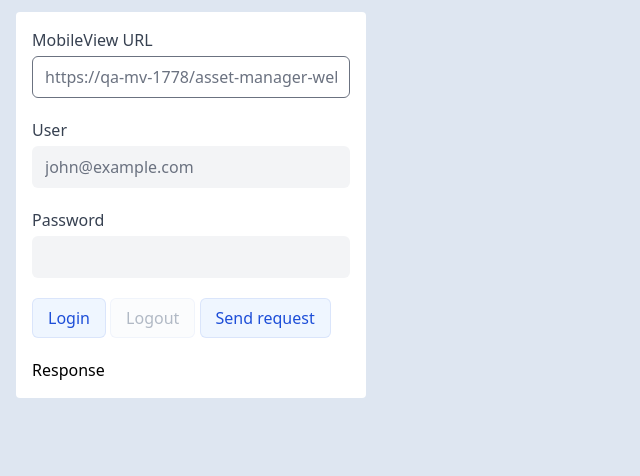
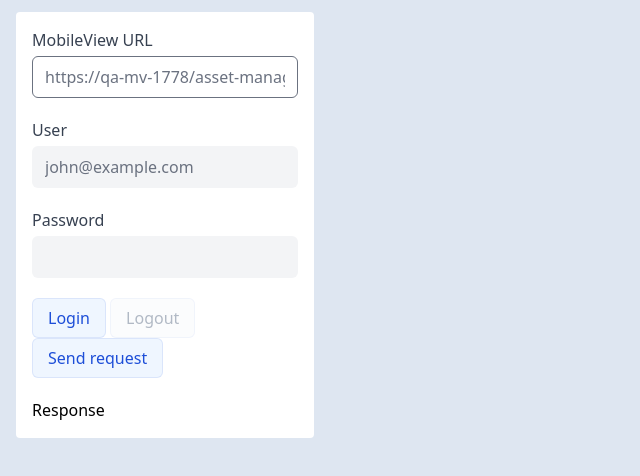
Before and after one commit to Vladi-ed/Test-push-chrome-extension, a website built with Vite: page src/settings-popup/popup.html in a window 1280 px wide. Shown: the part 56-532 px from the top of the page, without its empty margins (0-640 px from the left). Built offline with nearby package versions, Linux system fonts and the light colour scheme; some packages are replaced by stand-ins of ours; no server answers.

Commit message:
updated version and popup width

```diff
--- a/src/settings-popup/popup.css
+++ b/src/settings-popup/popup.css
@@ -4,6 +4,6 @@
 
 html {
   padding: 16px;
-  width: 382px;
+  width: 330px;
   background-color: #DEE6F1;
 }
```
Also changed, not shown: manifest.json.
